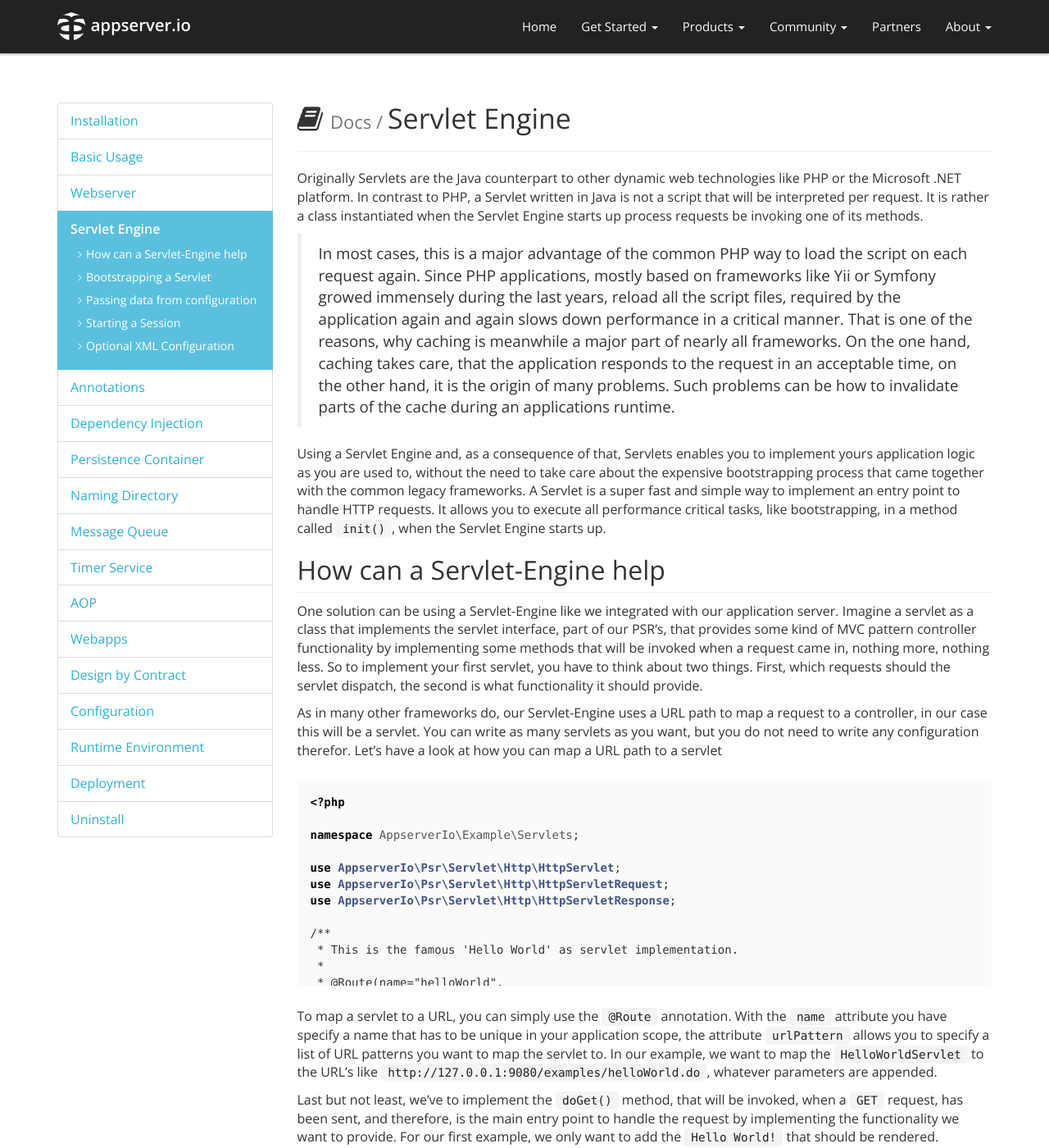
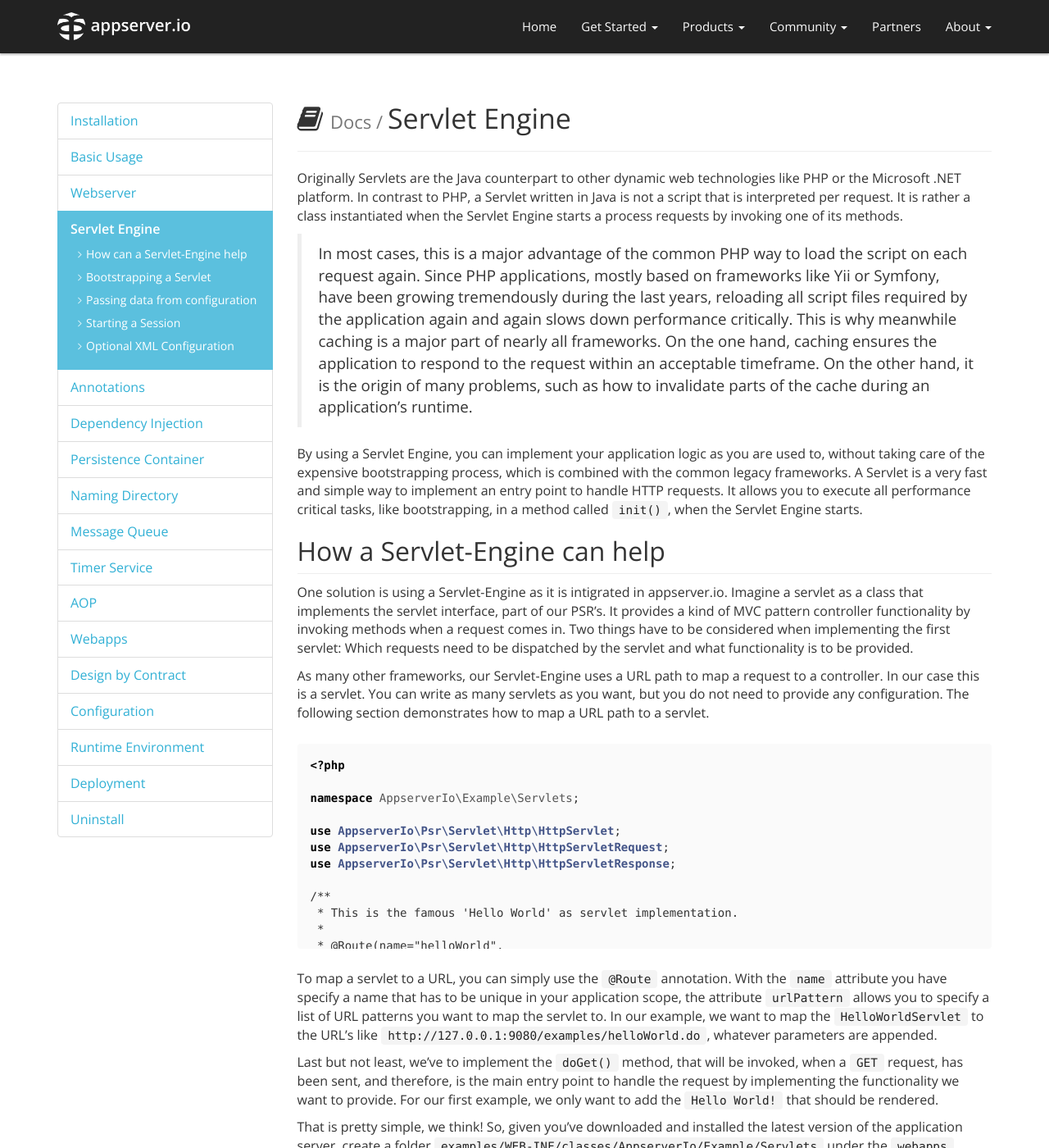
Before and after one commit to appserver-io/appserver, a Jekyll site: the page built from _docs/servlet-engine.md, in a window 1280 px wide and 1400 px high. Shown: the whole window at 82% size. Built offline with Jekyll 4.4.1, drawn with Linux system fonts in a browser that asks for light colours; nearby versions of some CDN libraries; library files that are not in the unit come from our copies; Markdown is read by kramdown in place of the engine named in the settings.

Commit message:
Update servlet-engine.md
Changes until line 82

````diff
--- a/_docs/servlet-engine.md
+++ b/_docs/servlet-engine.md
@@ -20,31 +20,28 @@ permalink: /get-started/documentation/servlet-engine.html
 ---
 
 Originally Servlets are the Java counterpart to other dynamic web technologies like PHP or the
-Microsoft .NET platform. In contrast to PHP, a Servlet written in Java is not a script that will
-be interpreted per request. It is rather a class instantiated when the Servlet Engine starts up
-process requests be invoking one of its methods.
+Microsoft .NET platform. In contrast to PHP, a Servlet written in Java is not a script that is interpreted per request. It is rather a class instantiated when the Servlet Engine starts a
+process requests by invoking one of its methods.
 
 > In most cases, this is a major advantage of the common PHP way to load the script on each
-> request again. Since PHP applications, mostly based on frameworks like Yii or Symfony growed
-> immensely during the last years, reload all the script files, required by the application again
-> and again slows down performance in a critical manner. That is one of the reasons, why caching
-> is meanwhile a major part of nearly all frameworks. On the one hand, caching takes care, that
-> the application responds to the request in an acceptable time, on the other hand, it is the
-> origin of many problems. Such problems can be how to invalidate parts of the cache during an applications
+> request again. Since PHP applications, mostly based on frameworks like Yii or Symfony, have been growing
+> tremendously during the last years, reloading all script files required by the application again
+> and again slows down performance critically. This is why meanwhile caching
+> is a major part of nearly all frameworks. On the one hand, caching ensures the application to respond
+> to the request within an acceptable timeframe. On the other hand, it is the
+> origin of many problems, such as how to invalidate parts of the cache during an application's
 > runtime.
 
-Using a Servlet Engine and, as a consequence of that, Servlets enables you to implement yours
-application logic as you are used to, without the need to take care about the expensive
-bootstrapping process that came together with the common legacy frameworks. A Servlet is a super
-fast and simple way to implement an entry point to handle HTTP requests. It allows you to
+By using a Servlet Engine, you can implement your application logic as you are used to, without taking care of the expensive bootstrapping process, which is combined with the common legacy frameworks.
+A Servlet is a very fast and simple way to implement an entry point to handle HTTP requests. It allows you to
 execute all performance critical tasks, like bootstrapping, in a method called `init()`, when
-the Servlet Engine starts up.
+the Servlet Engine starts.
 
-## How can a Servlet-Engine help
+## How a Servlet-Engine can help
 
-One solution can be using a Servlet-Engine like we integrated with our application server. Imagine a servlet as a class that implements the servlet interface, part of our PSR's, that provides some kind of MVC pattern controller functionality by implementing some methods that will be invoked when a request came in, nothing more, nothing less. So to implement your first servlet, you have to think about two things. First, which requests should the servlet dispatch, the second is what functionality it should provide.
+One solution is using a Servlet-Engine as it is intigrated in appserver.io. Imagine a servlet as a class that implements the servlet interface, part of our PSR's. It provides a kind of MVC pattern controller functionality by invoking methods when a request comes in. Two things have to be considered when implementing the first servlet: Which requests need to be dispatched by the servlet and what functionality is to be provided.
 
-As in many other frameworks do, our Servlet-Engine uses a URL path to map a request to a controller, in our case this will be a servlet. You can write as many servlets as you want, but you do not need to write any configuration therefor. Let's have a look at how you can map a URL path to a servlet
+As many other frameworks, our Servlet-Engine uses a URL path to map a request to a controller. In our case this is a servlet. You can write as many servlets as you want, but you do not need to provide any configuration. The following section demonstrates how to map a URL path to a servlet.
 
 ```php
 <?php
````
